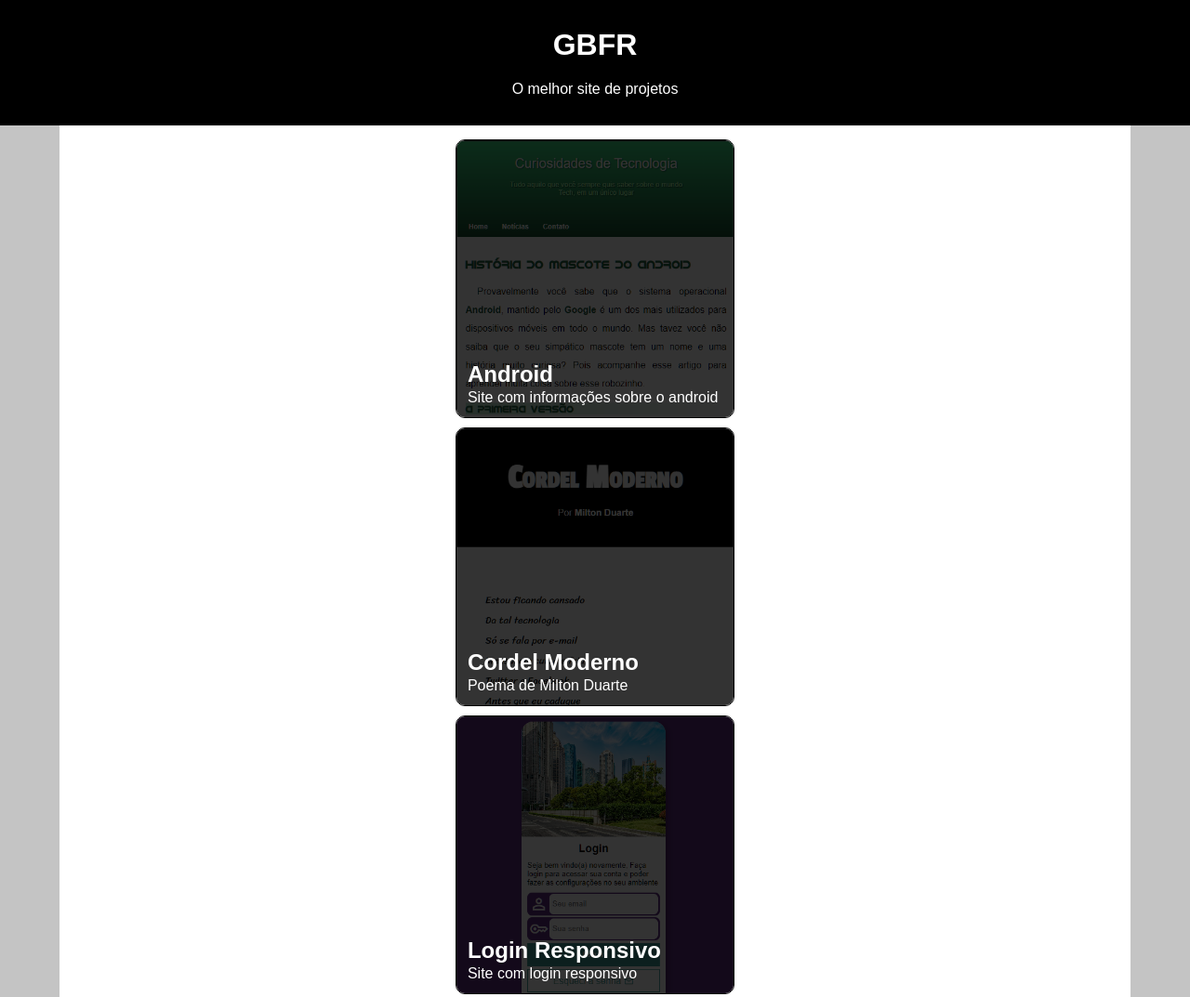
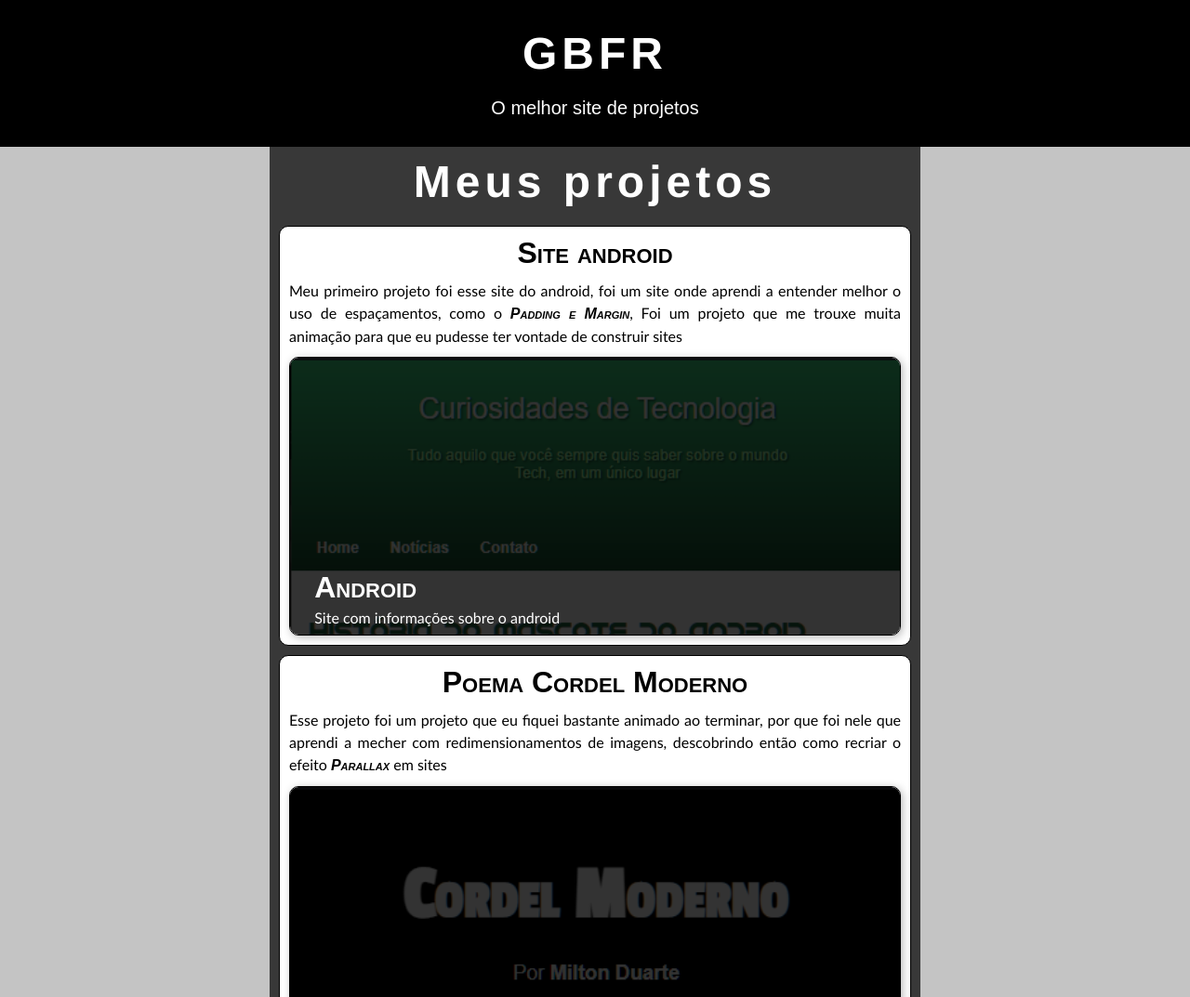
Before and after one commit to biel12354/MeusProjetos, a plain HTML site: page index.html in a window 1280 px wide. Shown: the top 1073 px of the page at 93% size. Drawn offline with Linux system fonts and the light colour scheme.

Commit message:
finalização site de projetos

```diff
--- /dev/null
+++ b/estilos/mediaquery.css
@@ -0,0 +1,7 @@
+@charset "UTF-8";
+
+@media (min-width: 768px){
+    main {
+        max-width: 700px;
+    }
+}
--- a/estilos/style.css
+++ b/estilos/style.css
@@ -19,53 +19,89 @@ header {
 }
 
 header > h1 {
+    font-size: 3em;
+    font-family: 'Franklin Gothic Medium', 'Arial Narrow', Arial, sans-serif;
+    letter-spacing: 5px;
     padding-bottom: 20px;
 }
 
-main > section {
+header > p {
+    font-size: 20px;
+}
+
+main {
     max-width: 90vw;
     margin: auto;
     display: flex;
-    align-items: center;
     flex-direction: column;
-    background-color: white;
+    background-color: rgba(0, 0, 0, 0.712);
+    color: white;
     padding: 10px;
 
 }
 
-main > section > a.box {
+main a.box {
     position: relative;
     display: block;
-    margin: 5px;
     border: 1px solid black;
     border-radius: 10px;
     overflow: hidden;
-    width: 300px;
+    width: 100%;
     height: 300px;
     transition: .5s ease-in-out;
+    box-shadow: 2px 2px 10px rgba(0, 0, 0, 0.274);
 }
 
-main > section > a.box:hover > img{
+main a.box:hover > img{
     scale: 120%;
     filter: brightness(70%);
 }
 
-main > section > a.box > img {
+main a.box > img {
     transition: .5s ease-in-out;
     width: 100%;
     filter: brightness(20%);
 }
 
-main > section > a.box > h1 {
+main a.box > h1 {
     position: absolute;
-    top: 80%;
+    top: 77%;
     left: 4%;
     color: white;
 }
 
-main > section > a.box > p {
+main a.box > p {
     position: absolute;
     top: 90%;
     left: 4%;
     color: white;
 }
+
+main > section.conteudo {
+    background-color: white;
+    color: black;
+    border: 1px solid black;
+    padding: 10px;
+    margin-bottom: 10px;
+    border-radius: 10px;
+}
+
+main > section.conteudo h1 {
+    font-variant: small-caps;
+    font-size: 2em;
+    text-align: center;
+    padding-bottom: 10px;
+}
+
+main > section.conteudo p {
+    font-family: 'Gill Sans', 'Gill Sans MT', Calibri, 'Trebuchet MS', sans-serif;
+    text-align: justify;
+    line-height: 1.5em;
+    padding-bottom: 10px;
+}
+
+main > section.conteudo p > code {
+    font-weight: bold;
+    font-style: italic;
+    font-variant: small-caps;
+}
--- a/index.html
+++ b/index.html
@@ -5,7 +5,8 @@
     <meta http-equiv="X-UA-Compatible" content="IE=edge">
     <meta name="viewport" content="width=device-width, initial-scale=1.0">
     <title>Meus Projetos</title>
-    <link rel="stylesheet" href="estilos/style.css">
+    <link rel="stylesheet" href="estilos/style.css" media="all">
+    <link rel="stylesheet" href="estilos/mediaquery.css">
 </head>
 <body>
     <header>
@@ -13,29 +14,59 @@
         <p>O melhor site de projetos</p>
     </header>
     <main>
-        <section>
-            <a href="#" class="box">
+        <h1 style="text-align: center; padding-bottom: 20px; font-size: 3em; font-family: 'Franklin Gothic Medium', 'Arial Narrow', Arial, sans-serif;
+        letter-spacing: 5px;">Meus projetos</h1>
+        <section class="conteudo">
+            <h1>Site android</h1>
+            <p>Meu primeiro projeto foi esse site do android, foi um site onde aprendi a entender melhor o uso de espaçamentos, como o <code>Padding e Margin</code>,
+            Foi um projeto que me trouxe muita animação para que eu pudesse ter vontade de construir sites</p>
+            <a href="https://biel12354.github.io/html-css/desafios/desafio%20android/index.html" target="_blank" rel="external" class="box">
                 <img src="imagens/siteandroid.png" alt="site android">
                 <h1>Android</h1>
                 <p>Site com informações sobre o android</p>
             </a>
-            <a href="#" class="box">
-                <img src="imagens/sitecordel.png" alt="site android">
+        </section>
+        <section class="conteudo">
+            <h1>Poema Cordel Moderno</h1>
+            <p>Esse projeto foi um projeto que eu fiquei bastante animado ao terminar, por que foi nele que aprendi a mecher com redimensionamentos de imagens, descobrindo então como recriar o efeito <code>Parallax</code> em sites</p>
+            <a href="https://biel12354.github.io/html-css/desafios/projeto-cordel/index.html" target="_blank" rel="external" class="box">
+                <img src="imagens/sitecordel.png" alt="site poema cordel moderno">
                 <h1>Cordel Moderno</h1>
                 <p>Poema de Milton Duarte</p>
             </a>
-            <a href="#" class="box">
-                <img src="imagens/sitelogin.png" alt="site android">
+        </section>
+        <section class="conteudo">
+            <h1>Site Login Responsivo</h1>
+            <p>Esse projeto foi e esta sendo muito importante para meu aprendizado em <code>CSS</code>, foi nele que aprendi o básico de <code>Media Querys</code> e assim conseguindo redimensionar o site para tamanhos diferentes de telas</p>
+            <a href="https://biel12354.github.io/Projetos/site%20login%20responsivo/index.html" target="_blank" rel="external" class="box">
+                <img src="imagens/sitelogin.png" alt="site login responsivo">
                 <h1>Login Responsivo</h1>
                 <p>Site com login responsivo</p>
             </a>
-            <a href="#" class="box">
-                <img src="imagens/sitemidiasocial.png" alt="site android">
+        </section>
+        <section class="conteudo">
+            <h1>Projeto Mídia social</h1>
+            <p>Esse foi um projeto onde aprendi o uso de <code>Iframes</code>, foi um projeto interessante e que aprendi muito mais redimensionamentos de elementos usando <code>CSS</code></p>
+            <a href="https://biel12354.github.io/projeto-social/index.html" target="_blank" rel="external" class="box">
+                <img src="imagens/sitemidiasocial.png" alt="Site midia social">
                 <h1>Mídia Social</h1>
                 <p>Site com minhas mídias sociais</p>
             </a>
-            <a href="#" class="box">
-                <img src="imagens/sitenoticias.png" alt="site android">
+        </section>
+        <section class="conteudo">
+            <h1>Projeto LandingPage</h1>
+            <p>Site criado no intuito de apenas fazer alguns testes de redimensionamentos de elementos de imagens em <code>CSS</code></p>
+            <a href="https://biel12354.github.io/Projetos/projeto-LandingPage/index.html" target="_blank" rel="external" class="box">
+                <img src="imagens/sitelanding.png" alt="site Landing page">
+                <h1>LandingPage</h1>
+                <p>Site LandingPage</p>
+            </a>
+        </section>
+        <section class="conteudo">
+            <h1>Projeto notícias</h1>
+            <p>Até então meu site em que tive que enfrentar mais desafios, aprender como alinhar <code>Divs</code> corretamente, e sem então o uso de <code>Display Flex</code>, foi um site onde aprendi muito o uso de <code>Media Querys</code> e alinhamentos de elementos, utilizei meus conhecimentos básicos em <code>JavaScript</code> para correção de bugs</p>
+            <a href="https://biel12354.github.io/Projetos/projeto-noticias/index.html" target="_blank" rel="external" class="box">
+                <img src="imagens/sitenoticias.png" alt="site de notícias">
                 <h1>Notícias</h1>
                 <p>Site de notícias responsivo</p>
             </a>
```
Also changed, not shown: imagens/sitelanding.png (added).
